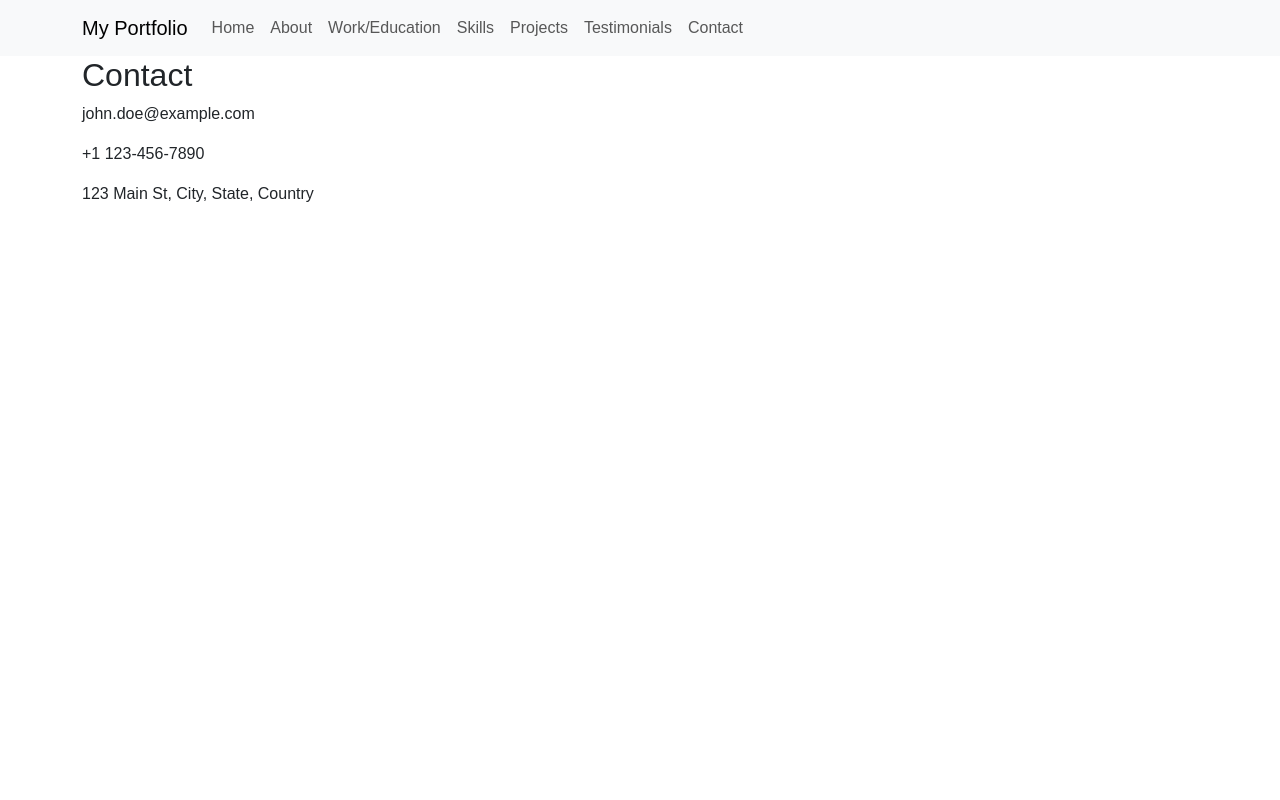
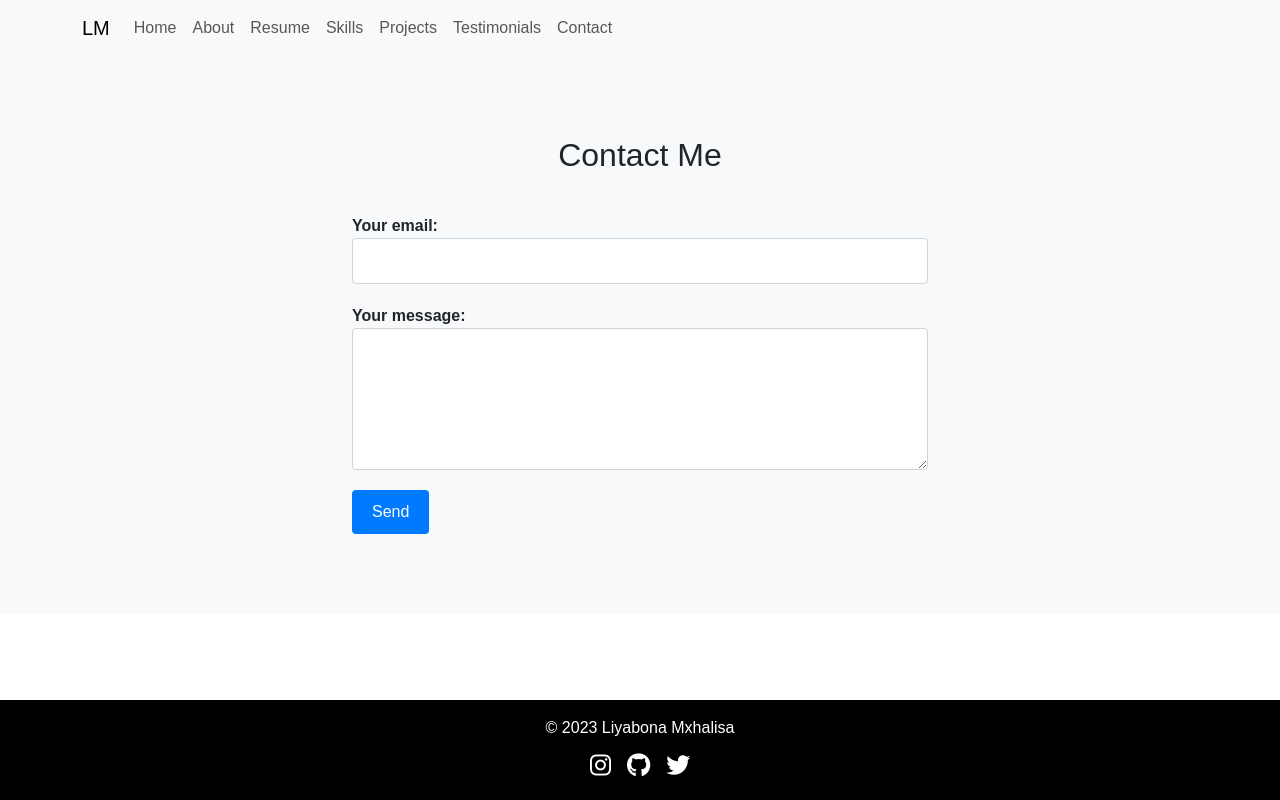
Before and after one commit to LiyabonaMM/VueJS-portfolio--, a Vue app: page /contact in a window 1280 px wide. Built offline with nearby package versions, Linux system fonts and the light colour scheme.

Commit message:
Added Content

```diff
--- a/src/components/Contact.vue
+++ b/src/components/Contact.vue
@@ -1,22 +1,60 @@
 <template>
   <section class="contact">
     <div class="container">
-      <h2>Contact</h2>
-      <p>{{ contactInfo.email }}</p>
-      <p>{{ contactInfo.phone }}</p>
-      <p>{{ contactInfo.address }}</p>
+      <h2>Contact Me</h2>
+      <form action="https://formspree.io/f/mjvqvblv" method="POST">
+        <div class="form-group">
+          <label for="email">Your email:</label>
+          <input
+            type="email"
+            name="email"
+            id="email"
+            class="form-control"
+            required
+          />
+        </div>
+        <div class="form-group">
+          <label for="message">Your message:</label>
+          <textarea
+            name="message"
+            id="message"
+            class="form-control"
+            rows="5"
+            required
+          ></textarea>
+        </div>
+        <!-- Add other form fields here -->
+
+        <button type="submit" class="btn btn-primary">Send</button>
+      </form>
     </div>
   </section>
+  <footer class="footer">
+    <div class="container">
+      <div class="footer-content">
+        <p class="footer-text">&copy; {{ currentYear }} Liyabona Mxhalisa</p>
+        <div class="social-icons">
+          <a href="#" target="_blank" rel="noopener noreferrer">
+            <i class="fab fa-instagram"></i>
+          </a>
+          <a href="#" target="_blank" rel="noopener noreferrer">
+            <i class="fab fa-github"></i>
+          </a>
+          <a href="#" target="_blank" rel="noopener noreferrer">
+            <i class="fab fa-twitter"></i>
+          </a>
+        </div>
+      </div>
+    </div>
+  </footer>
 </template>
 
 <script>
-import contactData from '@/data/contact.json';
-
 export default {
   name: 'Contact',
   data() {
     return {
-      contactInfo: contactData
+      currentYear: new Date().getFullYear()
     };
   }
 };
@@ -24,4 +62,83 @@ export default {
 
 <style scoped>
 /* Add your custom styles here */
+
+.contact {
+  padding: 80px 0;
+  background-color: #f8f9fa;
+}
+
+.contact h2 {
+  text-align: center;
+  margin-bottom: 40px;
+}
+
+.container {
+  max-width: 600px;
+  margin: 0 auto;
+}
+
+.form-group {
+  margin-bottom: 20px;
+}
+
+.form-group label {
+  font-weight: bold;
+}
+
+.form-control {
+  width: 100%;
+  padding: 10px;
+  border: 1px solid #ced4da;
+  border-radius: 4px;
+}
+
+textarea.form-control {
+  resize: vertical;
+}
+
+.btn-primary {
+  background-color: #007bff;
+  color: #fff;
+  border: none;
+  border-radius: 4px;
+  padding: 10px 20px;
+  cursor: pointer;
+}
+
+.btn-primary:hover {
+  background-color: #0056b3;
+}
+
+.footer {
+  background-color: #000;
+  color: #fff;
+  padding: 1rem;
+  text-align: center;
+  position: fixed;
+  bottom: 0;
+  left: 0;
+  width: 100%;
+}
+
+.footer-content {
+  display: flex;
+  flex-direction: column;
+  align-items: center;
+}
+
+.footer-text {
+  margin-bottom: 0.5rem;
+}
+
+.social-icons {
+  display: flex;
+  justify-content: center;
+}
+
+.social-icons a {
+  color: #fff;
+  font-size: 1.5rem;
+  margin: 0 0.5rem;
+}
 </style>
--- a/src/components/Navbar.vue
+++ b/src/components/Navbar.vue
@@ -1,7 +1,7 @@
 <template>
   <nav class="navbar navbar-expand-lg navbar-light bg-light">
     <div class="container">
-      <router-link to="/" class="navbar-brand">My Portfolio</router-link>
+      <router-link to="/" class="navbar-brand">LM</router-link>
       <button
         class="navbar-toggler"
         type="button"
@@ -23,7 +23,7 @@
           </li>
           <li class="nav-item">
             <router-link to="/work-education" class="nav-link"
-              >Work/Education</router-link
+              >Resume</router-link
             >
           </li>
           <li class="nav-item">
--- a/src/components/WorkEducation.vue
+++ b/src/components/WorkEducation.vue
@@ -1,30 +1,120 @@
 <template>
   <section class="work-education">
     <div class="container">
-      <h2>Work/Education</h2>
-      <div v-for="experience in experiences" :key="experience.id">
-        <h3>{{ experience.title }}</h3>
-        <p>{{ experience.company }}</p>
-        <p>{{ experience.duration }}</p>
-        <p>{{ experience.description }}</p>
+      <h2>Resume</h2>
+      <div class="timeline">
+        <div
+          class="timeline-item"
+          v-for="experience in experiences"
+          :key="experience.id"
+        >
+          <div class="timeline-content">
+            <h3>{{ experience.title }}</h3>
+            <p class="timeline-date">{{ experience.duration }}</p>
+            <ul class="timeline-description">
+              <li
+                v-for="description in experience.descriptions"
+                :key="description"
+              >
+                {{ description }}
+              </li>
+            </ul>
+          </div>
+        </div>
       </div>
     </div>
   </section>
 </template>
 
 <script>
-import experienceData from '@/data/experience.json';
+import educationData from '@/data/education.json';
 
 export default {
   name: 'WorkEducation',
   data() {
     return {
-      experiences: experienceData
+      experiences: []
     };
+  },
+  async mounted() {
+    try {
+      this.experiences = await this.fetchExperienceData();
+    } catch (error) {
+      console.error('Failed to fetch experience data:', error);
+    }
+  },
+  methods: {
+    fetchExperienceData() {
+      return new Promise((resolve, reject) => {
+        // Simulating an asynchronous API call
+        setTimeout(() => {
+          try {
+            // Assuming educationData is an array from the education.json file
+            resolve(educationData);
+          } catch (error) {
+            reject(error);
+          }
+        }, 1000);
+      });
+    }
   }
 };
 </script>
 
 <style scoped>
 /* Add your custom styles here */
+
+.timeline {
+  position: relative;
+}
+
+.timeline:before {
+  content: '';
+  position: absolute;
+  top: 0;
+  bottom: 0;
+  width: 4px;
+  background-color: #007bff;
+  left: 50%;
+  margin-left: -2px;
+}
+
+.timeline-item {
+  position: relative;
+  padding: 20px 40px;
+  margin-bottom: 50px;
+}
+
+.timeline-item:before {
+  content: '';
+  position: absolute;
+  top: 32px;
+  right: -8px;
+  display: inline-block;
+  border-radius: 50%;
+  width: 16px;
+  height: 16px;
+  background-color: #007bff;
+}
+
+.timeline-content {
+  position: relative;
+  background-color: #f8f9fa;
+  padding: 20px;
+  border-radius: 6px;
+}
+
+.timeline-date {
+  font-weight: bold;
+  margin-bottom: 10px;
+}
+
+.timeline-description {
+  list-style: none;
+  padding-left: 0;
+}
+
+.timeline-description li {
+  margin-bottom: 10px;
+}
 </style>
--- a/src/data/education.json
+++ b/src/data/education.json
@@ -1,14 +1,26 @@
 [
   {
     "id": 1,
-    "degree": "Bachelor of Science",
-    "university": "ABC University",
-    "year": "2015-2019"
+    "title": "Mugg & Bean Restaurant",
+    "duration": "October 2022 - Present",
+    "descriptions": [
+      "Providing diners with a detailed overview of specials and menu items.",
+      "Answering questions about complex dish preparation.",
+      "Ensuring personal levels of attention during the meal."
+    ]
   },
   {
     "id": 2,
-    "degree": "Master of Business Administration",
-    "university": "XYZ University",
-    "year": "2020-2022"
+    "title": "CodeX Cape Town Bootcamp",
+    "duration": "14 November 2022 - 25 November 2022",
+    "descriptions": [
+      "Completed the 2-Week Coding Bootcamp in Introduction to Functions with JavaScript."
+    ]
+  },
+  {
+    "id": 3,
+    "title": "Mnceba Senior Secondary School",
+    "duration": "September 2017 - May 2021",
+    "descriptions": ["Completed my high school senior year."]
   }
 ]
--- a/src/data/testimonials.json
+++ b/src/data/testimonials.json
@@ -1,44 +1,44 @@
 [
   {
     "id": 1,
-    "name": "John Doe",
-    "company": "ABC Inc.",
-    "message": "Lorem ipsum dolor sit amet, consectetur adipiscing elit. Sed aliquam dapibus neque, quis cursus odio aliquet a.",
-    "image": "path_to_image1"
+    "name": "Olwethu Bhiya",
+    "company": "Colleague at LifeChoices Academy",
+    "message": "'His unwavering commitment to quality and attention to detail are truly remarkable. He consistently produces high-quality work that exceeds expectations, and he never compromises on the standards of excellence. His ability to meet deadlines and handle pressure with ease is a testament to his dedication and determination.'",
+    "image": "https://i.postimg.cc/kXzR30MF/C12-Olwethu-Bhiya-2.jpg"
   },
   {
     "id": 2,
-    "name": "Jane Smith",
-    "company": "XYZ Corp.",
-    "message": "Ut pretium, justo et vestibulum sollicitudin, elit enim bibendum elit, in dapibus nunc est ac diam.",
-    "image": "path_to_image2"
+    "name": "Ethan Lesar",
+    "company": "Colleague at LifeChoices Academy",
+    "message": "I have had the pleasure of working with Liyabona on a few projects now and I must say, his attention to detail and dedication to producing high-quality work never ceases to amaze me. He has a great eye for design and is always willing to collaborate and share his ideas. His technical skills are impressive and his ability to problem-solve is truly remarkable. I have no doubt that he will make a significant impact in the industry, and I am honored to have worked alongside him.",
+    "image": "https://i.postimg.cc/Sx5KzCY6/C12-C1-Ethan-Lesar-3.jpg"
   },
   {
     "id": 3,
-    "name": "David Johnson",
-    "company": "123 Company",
-    "message": "Vivamus tristique laoreet ultrices. Nam vestibulum eleifend turpis nec venenatis.",
-    "image": "path_to_image3"
+    "name": "Oslin Johnshon",
+    "company": "Lecture at LifeChoices Academy",
+    "message": "He puts into effort creating a welcoming and inclusive learning environment. His kindness and compassion towards students is a testament to his character and his commitment to excellence.He is hard worker willing to go the extra mile to ensure that their goal is reached within expected time. He does not let their lack of skill determine them overcoming the challenge.",
+    "image": "https://i.postimg.cc/SRj582M9/Oslin2.png"
   },
   {
     "id": 4,
-    "name": "Sarah Adams",
-    "company": "XYZ Corp.",
-    "message": "Maecenas ultrices, velit sit amet dictum vulputate, nisi mauris eleifend augue, non commodo erat velit vitae felis.",
-    "image": "path_to_image4"
+    "name": "Sakhe Mzolisa",
+    "company": "Team Leader at LifeChoices Academy",
+    "message": "Liyabona is always positive. He likes to be ahead when doing a project so that he does not need to panic. He manages his time effectively making him the post alert learner.",
+    "image": "https://i.postimg.cc/fLRgnt5P/Sakhe.png"
   },
   {
     "id": 5,
-    "name": "Michael Brown",
-    "company": "ABC Inc.",
-    "message": "Nulla ut posuere magna, a gravida lacus. Suspendisse vestibulum dapibus sem, at tristique justo tempor in.",
-    "image": "path_to_image5"
+    "name": "Ridhaa Gabier",
+    "company": "Colleague at LifeChoices Academy",
+    "message": "Liyabona is an outstanding colleague, and I feel lucky to have had the opportunity to work with him. His professionalism, work ethic, and team spirit make him an invaluable asset to any organization, and I am confident that he will continue to achieve great things in his future endeavors.",
+    "image": "https://i.postimg.cc/MTh6nScz/Ridhaa.png"
   },
   {
     "id": 6,
-    "name": "Emily Wilson",
-    "company": "XYZ Corp.",
-    "message": "Aenean fermentum pretium dapibus. Phasellus ultricies turpis vel tincidunt interdum.",
-    "image": "path_to_image6"
+    "name": "Zulaigah Benjamin",
+    "company": "Colleague at LifeChoices Academy",
+    "message": "He is an excellent communicator and team player. He is always willing to go the extra mile to support his colleagues and contribute to the success of our team. He approaches every task with a positive attitude and a willingness to collaborate, and his enthusiasm is contagious.",
+    "image": "https://i.postimg.cc/zXX52Ljd/zuzu.png"
   }
 ]
--- a/src/main.js
+++ b/src/main.js
@@ -4,5 +4,6 @@ import router from "./router"
 import store from "./store"
 import "bootstrap/dist/css/bootstrap.css"
 import "@fortawesome/fontawesome-free/css/all.css"
+import "bootstrap/dist/js/bootstrap.js"
 
 createApp(App).use(store).use(router).mount("#app")
```
Also changed, not shown: src/components/Testimonials.vue (+31 -61 lines), src/data/projects.json (+46 -10 lines).
